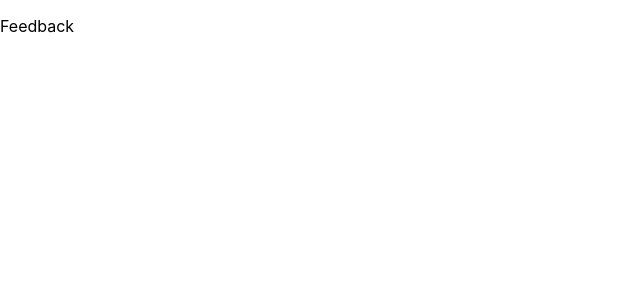
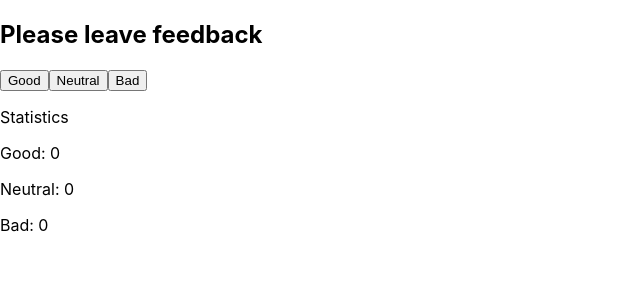
Before and after one commit to Tsimura/goit-react-hw-02-feedback, a React (Create React App) app: page / in a window 1280 px wide. Shown: the top 300 px of the page, without its empty margins (0-640 px from the left). Built offline with nearby package versions, Linux system fonts and the light colour scheme.

Commit message:
add class Feedback

```diff
--- a/src/components/App.js
+++ b/src/components/App.js
@@ -1,7 +1,12 @@
-export function App() {
+import React from 'react';
+import Feedback from './Feedback/Feedback';
+
+const App = () => {
   return (
     <>
-      <p>Feedback</p>
+      <Feedback />
     </>
   );
-}
+};
+
+export default App;
--- /dev/null
+++ b/src/components/Feedback/Feedback.jsx
@@ -0,0 +1,24 @@
+import React, { Component } from 'react';
+
+class Feedback extends Component {
+  render() {
+    return (
+      <div className="Feedback">
+        <h2 className="Feedback__title">Please leave feedback</h2>
+        <div className="Feedback__buttonField">
+          <button type="button">Good</button>
+          <button type="button">Neutral</button>
+          <button type="button">Bad</button>
+        </div>
+        <div>
+          <p>Statistics</p>
+          <p>Good: 0</p>
+          <p>Neutral: 0</p>
+          <p>Bad: 0</p>
+        </div>
+      </div>
+    );
+  }
+}
+
+export default Feedback;
--- a/src/index.js
+++ b/src/index.js
@@ -1,7 +1,7 @@
 import React from 'react';
 import ReactDOM from 'react-dom';
 import './index.css';
-import { App } from './components/App';
+import App from './components/App';
 
 ReactDOM.render(
   <React.StrictMode>
```
Also changed, not shown: public/index.html (+0 -23 lines), 1 other file (tests, documents, lock files or other folders).
